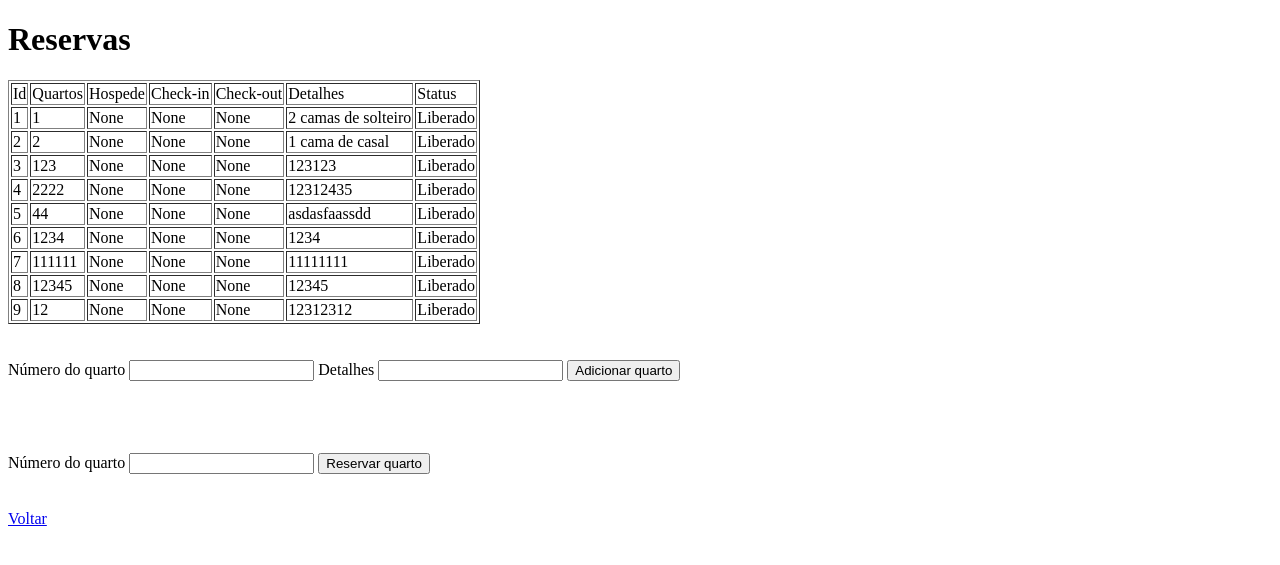
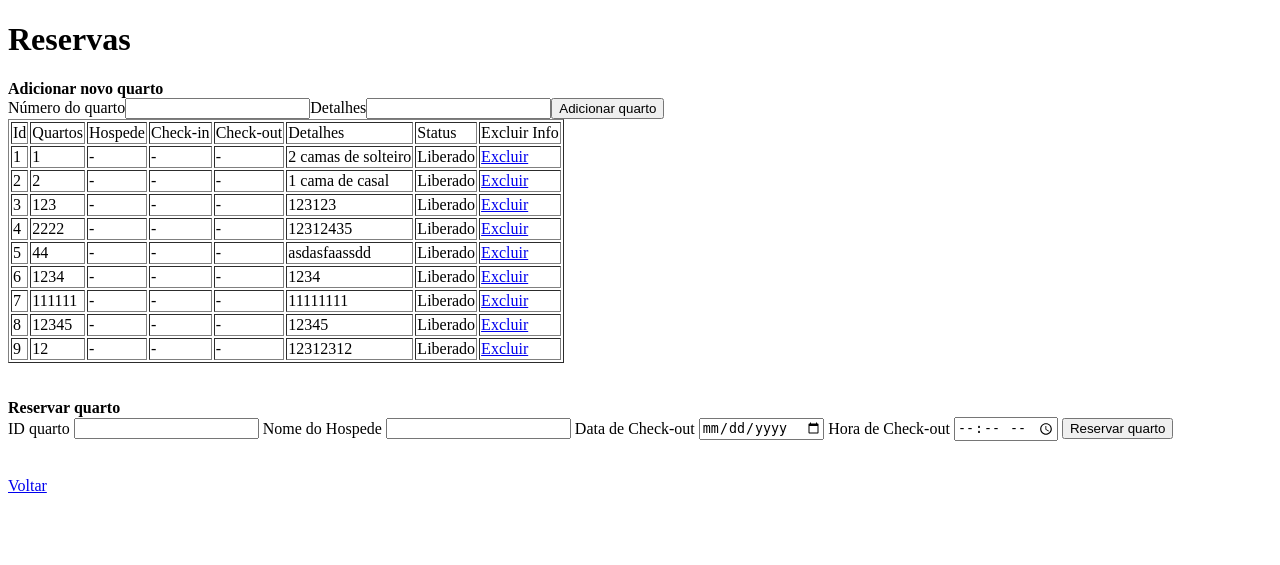
Before and after one commit to marcussviniciuss/sistema-soft-forge, a Flask app: page /criar_quarto in a window 1280 px wide. Shown: the top 565 px of the page. Run offline with Flask 3, Linux system fonts and the light colour scheme.

Commit message:
tabela reservas criada

```diff
--- a/hms_softforge/forms.py
+++ b/hms_softforge/forms.py
@@ -1,6 +1,6 @@
 #Criar os formularios do site
 from flask_wtf import FlaskForm
-from wtforms import StringField, PasswordField, SubmitField, SelectField, IntegerField
+from wtforms import StringField, PasswordField, SubmitField, SelectField, IntegerField, DateField, TimeField
 from wtforms.validators import DataRequired, Email, EqualTo, Length, ValidationError
 from hms_softforge.models import Usuario
 
@@ -37,6 +37,8 @@
     botao_confirmacao = SubmitField("Adicionar quarto")
 
 class FormReservarQuarto(FlaskForm):
-    id = IntegerField("Número do quarto", validators=[DataRequired()])
+    id = IntegerField("ID quarto", validators=[DataRequired()])
     hospede = StringField("Nome do Hospede", validators=[DataRequired()])
+    check_out = DateField("Data de Check-out", validators=[DataRequired()])
+    check_out_time = TimeField("Hora de Check-out", validators=[DataRequired()])  # Adicione um campo de hora
     botao_confirmacao = SubmitField("Reservar quarto")
--- a/hms_softforge/routes.py
+++ b/hms_softforge/routes.py
@@ -92,7 +92,7 @@
     form_quarto = FormCriarQuarto()
     form_reserva = FormReservarQuarto()
     tabela_quartos = Quarto.query.all()
-    return render_template("reservas.html", form_quarto = form_quarto, form_reserva = form_reserva, tabela_quartos = tabela_quartos)
+    return render_template("reservas.html", form_quarto=form_quarto, form_reserva=form_reserva, tabela_quartos=tabela_quartos)
 
 
 
@@ -103,32 +103,45 @@
     tabela_quartos = Quarto.query.all()
 
     if form_quarto.is_submitted():
-        # novo_quarto = Quarto(quarto=form_quarto.quarto.data, detalhes=form_quarto.detalhes.data)
-        # database.session.add(novo_quarto)
-        # database.session.commit()
-        # return redirect(url_for('reservas'))
-        print("banana")
-        print("banana")
-        print("banana")
-    return render_template("reservas.html", form_quarto = form_quarto, form_reserva = form_reserva, tabela_quartos = tabela_quartos)
+        novo_quarto = Quarto(quarto=form_quarto.quarto.data, detalhes=form_quarto.detalhes.data)
+        database.session.add(novo_quarto)
+        database.session.commit()
+        return redirect(url_for('reservas'))
 
-@app.route("/reservar_quarto/<id>", methods=["PATCH", "GET"])
-def reservar_quarto(id):
+    return render_template("reservas.html", form_quarto=form_quarto, form_reserva=form_reserva, tabela_quartos=tabela_quartos)
+
+@app.route("/reservar_quarto", methods=["POST"])
+def reservar_quarto():
     form_quarto = FormCriarQuarto()
     form_reserva = FormReservarQuarto()
     tabela_quartos = Quarto.query.all()
-    if form_reserva.is_submitted():
-        # novo_quarto = Quarto(quarto=form_quarto.quarto.data, detalhes=form_quarto.detalhes.data)
-        # database.session.add(novo_quarto)
-        # database.session.commit()
-        # return redirect(url_for('reservas'))
-        print("pera")
-        print("pera")
-        print("pera")
-    return render_template("reservas.html", form_quarto = form_quarto, form_reserva = form_reserva, tabela_quartos = tabela_quartos)
 
+    if form_reserva.validate_on_submit():
+        quarto_id = form_reserva.id.data
+        quarto = Quarto.query.get(quarto_id)
 
+        if quarto:
+            if not quarto.status:
+                quarto.status = True
+                quarto.hospede = form_reserva.hospede.data
+                quarto.check_in = datetime.now()
+                quarto.check_out = datetime.combine(form_reserva.check_out.data, form_reserva.check_out_time.data)  # Combine a data e a hora
+                database.session.commit()
 
+        return redirect(url_for('reservas'))
+
+    return render_template("reservas.html", form_quarto=form_quarto, form_reserva=form_reserva, tabela_quartos=tabela_quartos)
+
+@app.route("/excluir_info/<int:quarto_id>", methods=["GET"])
+def excluir_info(quarto_id):
+    quarto = Quarto.query.get(quarto_id)
+    if quarto:
+        quarto.hospede = None
+        quarto.check_in = None
+        quarto.check_out = None
+        quarto.status = False
+        database.session.commit()
+    return redirect(url_for('reservas'))
 
 
 
--- a/hms_softforge/templates/401.html
+++ b/hms_softforge/templates/401.html
@@ -11,7 +11,6 @@
   <div class="container">
     <h1>401 Unauthorized</h1>
     <p>O servidor não conseguiu verificar se você está autorizado a acessar o URL solicitado. Você forneceu as credenciais erradas (por exemplo, uma senha incorreta)</p>
-    <p>Retorne a <a href="/">home</a>.</p>
   </div>
 </body>
 </html>
--- a/hms_softforge/templates/404.html
+++ b/hms_softforge/templates/404.html
@@ -11,7 +11,6 @@
   <div class="container">
     <h1>404 Not Found</h1>
     <p>A página que você procura não foi encontrada.</p>
-    <p>Retorne a <a href="/">home</a>.</p>
   </div>
 </body>
 </html>
--- a/hms_softforge/templates/reservas.html
+++ b/hms_softforge/templates/reservas.html
@@ -10,6 +10,16 @@
     <h1>Reservas</h1>
 
     <table border="1">
+        <form method="POST" action="{{ url_for('criar_quarto') }}">
+            <strong>Adicionar novo quarto</strong>
+            <br>
+            {{ form_quarto.csrf_token }}
+            {{ form_quarto.quarto.label() }}
+            {{ form_quarto.quarto() }}
+            {{ form_quarto.detalhes.label() }}
+            {{ form_quarto.detalhes() }}
+            {{ form_quarto.botao_confirmacao }}
+        </form>
         <tr>
             <td>Id</td>
             <td>Quartos</td>
@@ -18,53 +28,45 @@
             <td>Check-out</td>
             <td>Detalhes</td>
             <td>Status</td>
+            <td>Excluir Info</td>  <!-- Nova coluna para excluir informações -->
         </tr>
-
         {% for quarto in tabela_quartos %}
-
             <tr>
-                <td>{{quarto.id}}</td>
-                <td>{{quarto.quarto}}</td>
-                <td>{{quarto.hospede}}</td>
-                <td>{{quarto.check_in}}</td>
-                <td>{{quarto.check_out}}</td>
-                <td>{{quarto.detalhes}}</td>
-                <td>{{ "Reservado" if quarto.status == True else "Liberado" }}</td>
+                <td>{{ quarto.id }}</td>
+                <td>{{ quarto.quarto }}</td>
+                <td>{{ quarto.hospede or "-" }}</td>
+                <td>{{ quarto.check_in.strftime("%Y-%m-%d %H:%M:%S") if quarto.check_in else "-" }}</td>
+                <td>{{ quarto.check_out.strftime("%Y-%m-%d %H:%M:%S") if quarto.check_out else "-" }}</td>
+                <td>{{ quarto.detalhes }}</td>
+                <td>{{ "Reservado" if quarto.status else "Liberado" }}</td>
+                <td><a href="{{ url_for('excluir_info', quarto_id=quarto.id) }}">Excluir</a></td>
             </tr>
         {% endfor %}
-
     </table>
 
-<br><br>
-<form method="POST" action=" {{ url_for('criar_quarto') }} ">
+    <br><br>
 
-    {{ form_quarto.csrf_token }}
+    <form method="POST" action="{{ url_for('reservar_quarto') }}">
+        <strong>Reservar quarto</strong>
+        <br>
+        {{ form_reserva.csrf_token }}
 
-    {{ form_quarto.quarto.label() }}
-    {{ form_quarto.quarto() }}
+        {{ form_reserva.id.label }}
+        {{ form_reserva.id }}
 
-    {{ form_quarto.detalhes.label() }}
-    {{ form_quarto.detalhes() }}
+        {{ form_reserva.hospede.label }}
+        {{ form_reserva.hospede }}
 
-    {{ form_quarto.botao_confirmacao }}
+        {{ form_reserva.check_out.label }}
+        {{ form_reserva.check_out }}
 
-</form>
-<br><br>
+        {{ form_reserva.check_out_time.label }}
+        {{ form_reserva.check_out_time }}
 
-<br><br>
- <form method="PATCH" action="{{ url_for('reservar_quarto', id=1) }}">
+        {{ form_reserva.botao_confirmacao }}
+    </form>
+    <br><br>
 
-    {{ form_reserva.csrf_token }}
-
-
-    {{form_reserva.id.label()}}
-    {{form_reserva.id()}}
-
-    {{form_reserva.botao_confirmacao}}
-
-</form>
-<br><br>
-
-<a href="telaHome">Voltar</a>
+    <a href="telaHome">Voltar</a>
 </body>
 </html>
--- a/test.py
+++ /dev/null
@@ -1 +0,0 @@
-print("aa {} bnb".format(1))
```
Also changed, not shown: instance/comunidade.db, main.py (line endings or trailing spaces).
